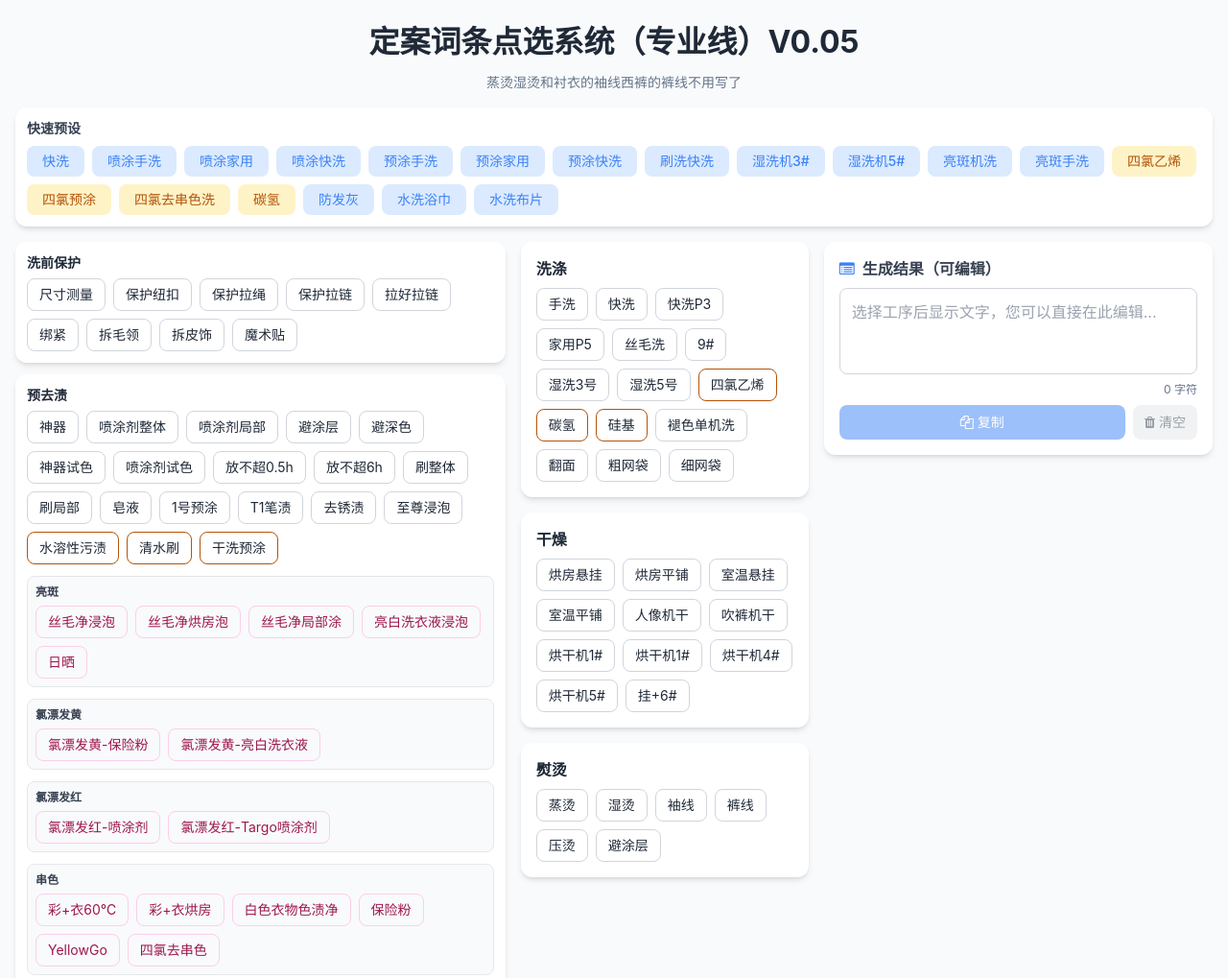
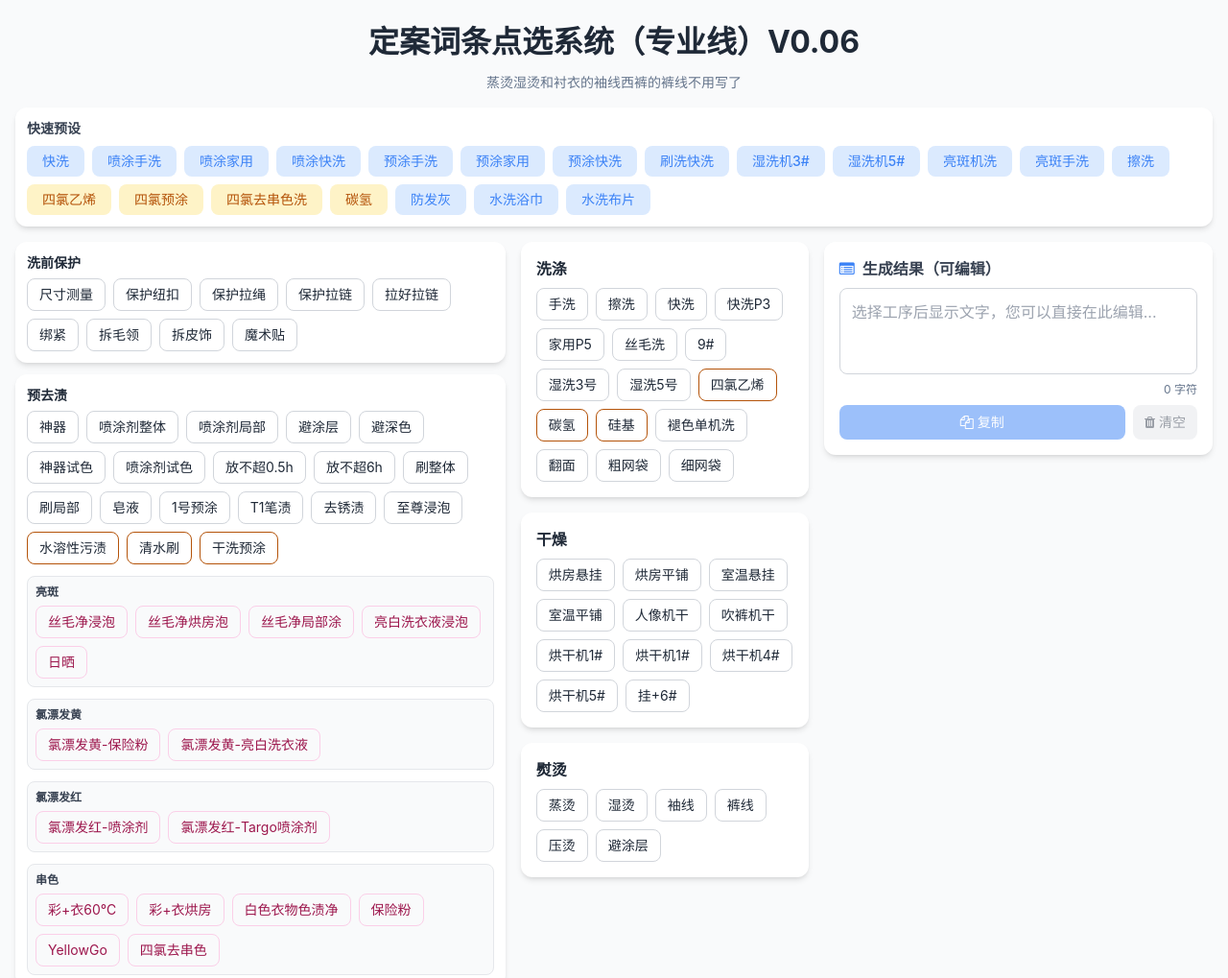
Before and after one commit to suliaoSRC/dianxuan, a plain HTML site: page index.html in a window 1280 px wide. Shown: the top 1019 px of the page at 96% size. Drawn offline with nearby package versions, Linux system fonts and the light colour scheme.

Commit message:
Update index.html

```diff
--- a/index.html
+++ b/index.html
@@ -98,7 +98,7 @@
     <div class="container mx-auto px-4 py-5 sm:max-w-4xl md:max-w-5xl lg:max-w-7xl xl:max-w-8xl 2xl:max-w-[2600px]">
         <!-- 标题区域 -->
         <header class="text-center mb-4">
-            <h1 class="text-[clamp(1.5rem,3vw,2rem)] font-bold text-gray-800 mb-2">定案词条点选系统（专业线）V0.05</h1>
+            <h1 class="text-[clamp(1.5rem,3vw,2rem)] font-bold text-gray-800 mb-2">定案词条点选系统（专业线）V0.06</h1>
             <p class="text-neutral text-sm">蒸烫湿烫和衬衣的袖线西裤的裤线不用写了</p>
         </header>
 
@@ -119,6 +119,7 @@
                 <button class="preset-btn" data-preset="shixi5">湿洗机5#</button>
                 <button class="preset-btn" data-preset="liangban">亮斑机洗</button>
                 <button class="preset-btn" data-preset="liangbanshou">亮斑手洗</button>
+                <button class="preset-btn" data-preset="caxi">擦洗</button>
 
                 <!-- 黄色系预设按钮 -->
                 <button class="yellow-preset-btn" data-preset="silvyixi">四氯乙烯</button>
@@ -275,6 +276,7 @@
                 category: "洗涤",
                 items: [
                     { value: "手洗", fullName: "手洗", isExclusive: true },
+                    { value: "擦洗", fullName: "至尊稀释液擦洗，清水擦洗", isExclusive: true },
                     { value: "快洗", fullName: "家用机快洗程序", isExclusive: true },
                     { value: "快洗P3", fullName: "家用机快洗程序(P-3)", isExclusive: true },
                     { value: "家用P5", fullName: "家用机【漂洗+脱】程序（P-5）", isExclusive: true },
@@ -332,6 +334,7 @@
         // 程序预设方案
         const presets = {
             "kuaixi": ["快洗", "薰衣草", "烘房悬挂"],
+            "caxi": [ "擦洗", "薰衣草", "烘房悬挂"],
             "sezishouxi": ["喷涂剂整体", "至尊浸泡","薰衣草泡","手洗","烘房悬挂"],
             "sezijiayong": ["神器","可见污渍", "喷涂剂整体","刷局部","薰衣草","家用P5","烘房悬挂"],
             "sezikuaixi": ["喷涂剂整体", "刷局部","薰衣草","快洗","烘房悬挂"],
```
